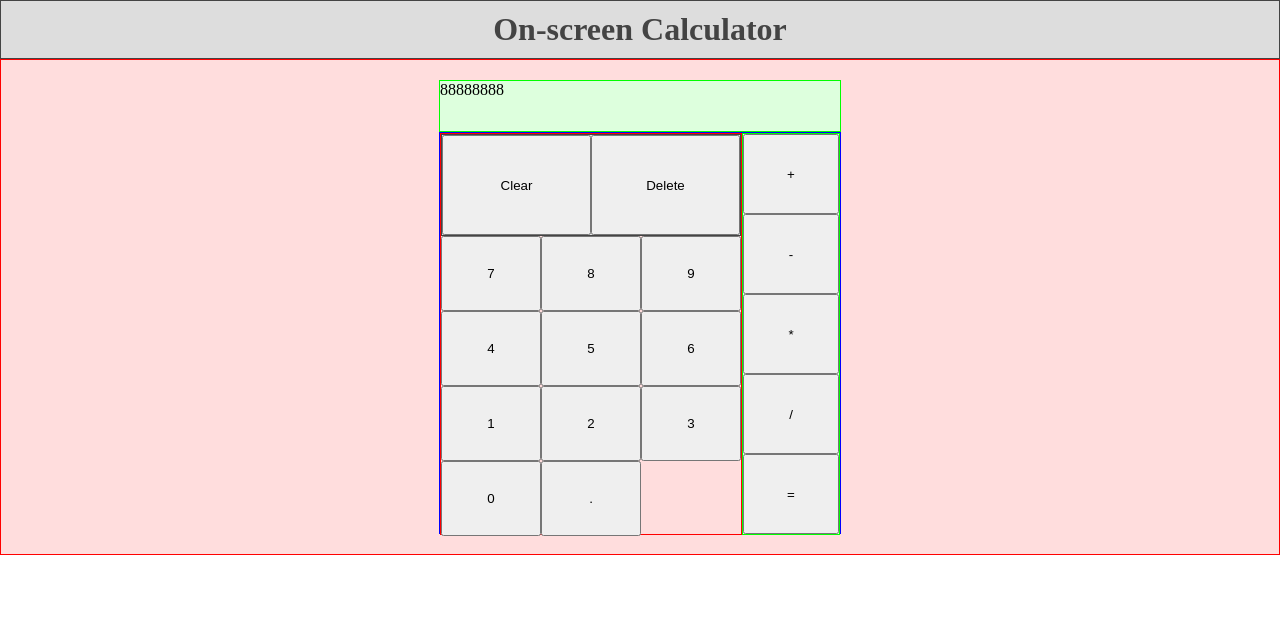
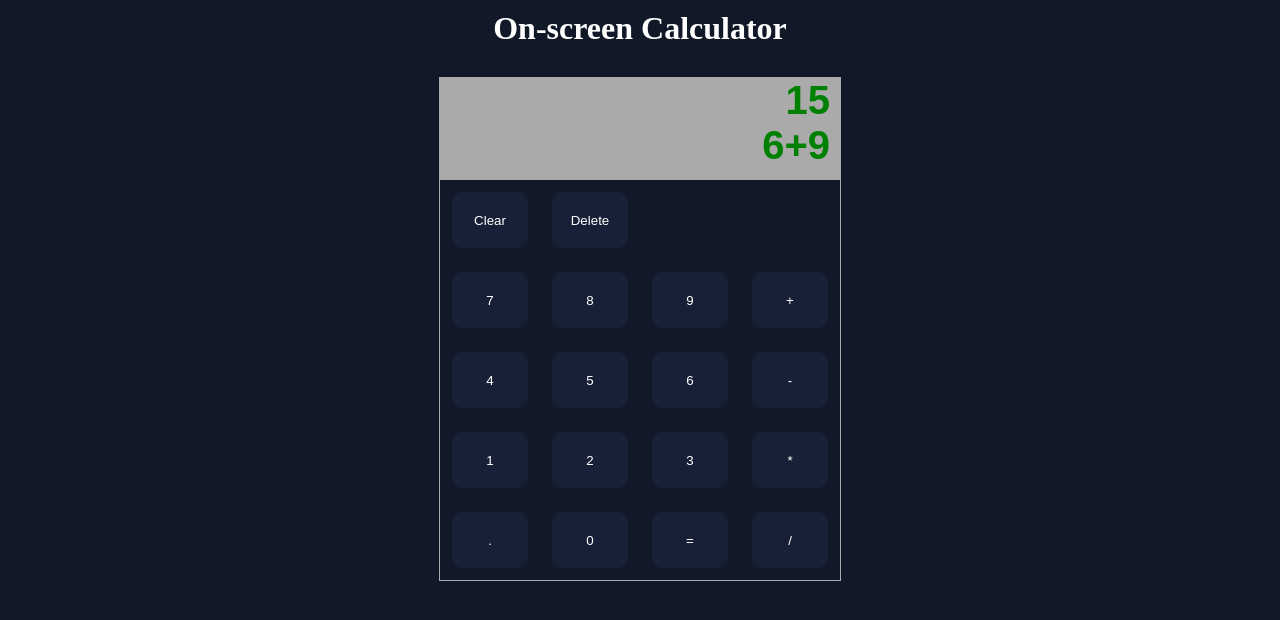
Before and after one commit to nxtcoder/calculator, a plain HTML site: page index.html in a window 1280 px wide. Drawn offline with Linux system fonts and the light colour scheme.

Commit message:
css done

```diff
--- a/index.html
+++ b/index.html
@@ -8,34 +8,31 @@
   <body>
     <h1>On-screen Calculator</h1>
     <div class="device">
-      <div class="screen">88888888</div>
+      <div class="screen">
+        <div class="history">15</div>
+        <div class="current">6+9</div>
+      </div>
       <div class="keypad">
-        <div class="keys">
-          <div class="clear">
-            <button id="clear">Clear</button>
-            <button id="clear">Delete</button>
-          </div>
-          <div class="digits">
+        <button>Clear</button>
+        <button>Delete</button>
+        <button style="background-color: transparent"></button>
+        <button style="background-color: transparent"></button>
         <button>7</button>
         <button>8</button>
         <button>9</button>
+        <button>+</button>
         <button>4</button>
         <button>5</button>
         <button>6</button>
+        <button>-</button>
         <button>1</button>
         <button>2</button>
         <button>3</button>
+        <button>*</button>
+        <button>.</button>
         <button>0</button>
-            <button>.</button>
-          </div>
-        </div>
-        <div class="operators">
-          <button>+</button>
-          <button>-</button>
-          <button>*</button>
+        <button>=</button>
         <button>/</button>
-          <button>=</button>
-        </div>
       </div>
     </div>
   </body>
--- a/script.js
+++ b/script.js
@@ -8,9 +8,9 @@ const multiply = (a, b) => a * b
 const divide = (a, b) => a / b
 
 function operate (operator, num1, num2) {
-    if(operator = "add"){return add(num1, num2)}
-    else if(operator = "subtract"){return subtract(num1, num2)}
-    else if(operator = "multiply"){return multiply(num1, num2)}
-    else if(operator = "divide"){return divide(num1, num2)}
+    if(operator == "add"){return add(num1, num2)}
+    else if(operator == "subtract"){return subtract(num1, num2)}
+    else if(operator == "multiply"){return multiply(num1, num2)}
+    else if(operator == "divide"){return divide(num1, num2)}
     else{console.log("Syntax Error")}
 };
--- a/styles.css
+++ b/styles.css
@@ -3,71 +3,69 @@
     padding: 0;
 }
 
+:root {
+    --grey: #aaa
+}
+
+body {
+    background-color: #111827;
+}
+
 h1 {
-    border: 1px solid #444;
-    background-color: #ddd;
-    color: #444;
+    color: white;
     display: flex;
     justify-content: center;
     padding: 10px;
 }
 
 .device {
-    border: 1px solid #f00;
-    background-color: #fdd;
     display: flex;
     align-items: center;
     flex-direction: column;
-
     padding: 20px;
-
 }
 
 .screen {
-    border: 1px solid #0f0;
-    background-color: #dfd;
+    color: green;
+    background-color: #aaa;
+    height: 100px;
+    width: 400px;
+    border: 1px solid var(--grey);
+    font-family: Arial, Helvetica, sans-serif;
+    font-size: 40px;
+    font-weight: 700;
     display: flex;
-    height: 50px;
-    width: 400px;
-
+    flex-direction: column;
+    align-items: end;
 }
 
 .keypad {
-    border: 1px solid #00f;
-    background-color: #ddf;
     height: 400px;
     width: 400px;
-    display: flex;
+    border: 1px solid var(--grey);
+    display: grid;
+    grid-template-columns: repeat(4, 1fr);
 }
 
-.keys {
-    border: 1px solid #f00;
-    background-color: #fdd;
-    width: 300px;
-    height: 400px;
+button {
+    color: white;
+    margin: 12px;
+    background-color: #172036;
+    border-color: transparent;
+    border-radius: 10px;
 }
 
-.clear {
-    border: 1px solid #444;
-    background-color: #ddd;
-    height: 100px;
-    display: flex;
+button:hover {
+    background-color: #273046;
 }
 
-#clear {
-    width: 150px;
+button:active {
+    background-color: #121531;
+    border-color: #172036;
+    border-style: double;
 }
 
-.digits {
-    display: grid;
-    grid-template-columns: repeat(3, 1fr);
-    height: 300px;
+.history,
+.current {
+    padding: 0 10px;
 }
-
-.operators {
-    border: 1px solid #0f0;
-    background-color: #dfd;
-    height: 400px;
-    width: 100px;
-    display: grid;
-}
```
Lines whose indentation alone changed are shown as unchanged.
